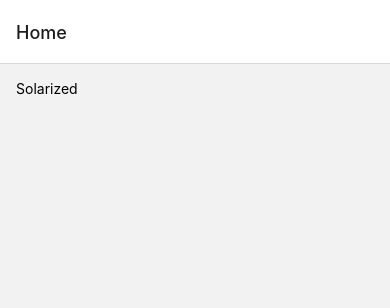
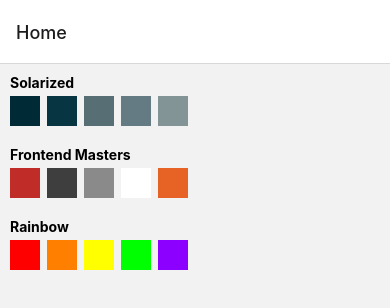
Before and after one commit to jugalpt/basic-expo-setup, a React Native app: screen /Home in a window 390 px wide. Shown: the top 308 px of the page. Built offline with nearby package versions, Linux system fonts and the light colour scheme.

Commit message:
feat: complete navigation exercise

```diff
--- a/App.js
+++ b/App.js
@@ -30,7 +30,11 @@
     <NavigationContainer linking={linking}>
       <Stack.Navigator>
         <Stack.Screen name="Home" component={Home} />
-        <Stack.Screen name="ColorPalette" component={ColorPallete} />
+        <Stack.Screen
+          name="ColorPalette"
+          component={ColorPallete}
+          options={({ route }) => ({ title: route.params.title })}
+        />
       </Stack.Navigator>
     </NavigationContainer>
   );
--- /dev/null
+++ b/components/ColorList.jsx
@@ -0,0 +1,47 @@
+import React from 'react';
+import {
+  Text,
+  FlatList,
+  View,
+  StyleSheet,
+  TouchableOpacity,
+} from 'react-native';
+
+function ColorSquare({ color }) {
+  return <View style={[styles.box, { backgroundColor: color }]} />;
+}
+
+export default function ColorList({ title, colors, handlePress }) {
+  const slicedColors = colors.slice(0, 5);
+  return (
+    <TouchableOpacity onPress={() => handlePress(title, colors)}>
+      <View style={{ gap: 5, padding: 10 }}>
+        <Text style={styles.titleText}>{title}</Text>
+        <FlatList
+          data={slicedColors}
+          keyExtractor={item => item.hexCode}
+          renderItem={({ item }) => {
+            return <ColorSquare color={item.hexCode} />;
+          }}
+          horizontal={true}
+        />
+      </View>
+    </TouchableOpacity>
+  );
+}
+
+const styles = StyleSheet.create({
+  titleText: {
+    fontWeight: 'bold',
+  },
+  box: {
+    height: 30,
+    width: 30,
+    marginRight: 7,
+    // shadowColor: '#000',
+    // shadowOffset: { width: 0, height: 2 },
+    // shadowOpacity: 0.3,
+    // shadowRadius: 1,
+    // elevation: 10,
+  },
+});
--- a/screens/ColorPalette.jsx
+++ b/screens/ColorPalette.jsx
@@ -10,6 +10,7 @@
 } from 'react-native';
 
 import ColorTile from '../components/ColorTile';
+import ColorList from '../components/ColorList';
 
 const data = [
   { colorName: 'Base03', hexCode: '#002b36' },
@@ -30,26 +31,20 @@
   { colorName: 'Green', hexCode: '#859900' },
 ];
 
-export default function ColorPallete() {
+export default function ColorPallete({ route }) {
+  const colors = route.params.colors;
   return (
     <SafeAreaView style={{ flex: 1 }}>
       <View style={[styles.container]}>
-        {/* <Text style={[styles.paddingOne, styles.redColor]}>Hello, World</Text> */}
-
         <View>
-          <Text style={{ fontWeight: 'bold', fontSize: 20 }}>
-            Here are some boxes with different colors
-          </Text>
+          {/* <Text style={{ fontWeight: 'bold', fontSize: 20 }}>{title}</Text> */}
           <FlatList
-            data={data}
+            data={colors}
             keyExtractor={item => item.hexCode}
             renderItem={({ item }) => (
               <ColorTile background={item.hexCode} text={item.colorName} />
             )}
           />
-          {/* {data.map(({ color, background }, index) => (
-          <ColorTile key={index} background={background} text={color} />
-        ))} */}
         </View>
       </View>
     </SafeAreaView>
--- a/screens/Home.jsx
+++ b/screens/Home.jsx
@@ -1,17 +1,79 @@
 import React from 'react';
 
-import { Text, View, TouchableOpacity } from 'react-native';
+import { View, FlatList } from 'react-native';
+import ColorList from '../components/ColorList';
+
+const FRONTEND_MASTERS = [
+  { colorName: 'Red', hexCode: '#c02d28' },
+  { colorName: 'Black', hexCode: '#3e3e3e' },
+  { colorName: 'Grey', hexCode: '#8a8a8a' },
+  { colorName: 'White', hexCode: '#ffffff' },
+  { colorName: 'Orange', hexCode: '#e66225' },
+];
+
+const RAINBOW = [
+  { colorName: 'Red', hexCode: '#FF0000' },
+  { colorName: 'Orange', hexCode: '#FF7F00' },
+  { colorName: 'Yellow', hexCode: '#FFFF00' },
+  { colorName: 'Green', hexCode: '#00FF00' },
+  { colorName: 'Violet', hexCode: '#8B00FF' },
+];
+
+const SOLARIZED = [
+  { colorName: 'Base03', hexCode: '#002b36' },
+  { colorName: 'Base02', hexCode: '#073642' },
+  { colorName: 'Base01', hexCode: '#586e75' },
+  { colorName: 'Base00', hexCode: '#657b83' },
+  { colorName: 'Base0', hexCode: '#839496' },
+  { colorName: 'Base1', hexCode: '#93a1a1' },
+  { colorName: 'Base2', hexCode: '#eee8d5' },
+  { colorName: 'Base3', hexCode: '#fdf6e3' },
+  { colorName: 'Yellow', hexCode: '#b58900' },
+  { colorName: 'Orange', hexCode: '#cb4b16' },
+  { colorName: 'Red', hexCode: '#dc322f' },
+  { colorName: 'Magenta', hexCode: '#d33682' },
+  { colorName: 'Violet', hexCode: '#6c71c4' },
+  { colorName: 'Blue', hexCode: '#268bd2' },
+  { colorName: 'Cyan', hexCode: '#2aa198' },
+  { colorName: 'Green', hexCode: '#859900' },
+];
+
+const colorPalette = [
+  {
+    title: 'Solarized',
+    colors: SOLARIZED,
+  },
+  {
+    title: 'Frontend Masters',
+    colors: FRONTEND_MASTERS,
+  },
+  {
+    title: 'Rainbow',
+    colors: RAINBOW,
+  },
+];
 
 export default function Home({ navigation }) {
+  const handlePress = (title, colors) => {
+    navigation.navigate('ColorPalette', {
+      colors: colors,
+      title: title,
+    });
+  };
+
   return (
     <View>
-      <TouchableOpacity
-        onPress={() => {
-          navigation.navigate('ColorPalette');
-        }}
-      >
-        <Text style={{ padding: 16 }}>Solarized</Text>
-      </TouchableOpacity>
+      <FlatList
+        data={colorPalette}
+        keyExtractor={item => item.title}
+        renderItem={({ item }) => (
+          <ColorList
+            title={item.title}
+            colors={item.colors}
+            handlePress={handlePress}
+          />
+        )}
+      />
     </View>
   );
 }
```
